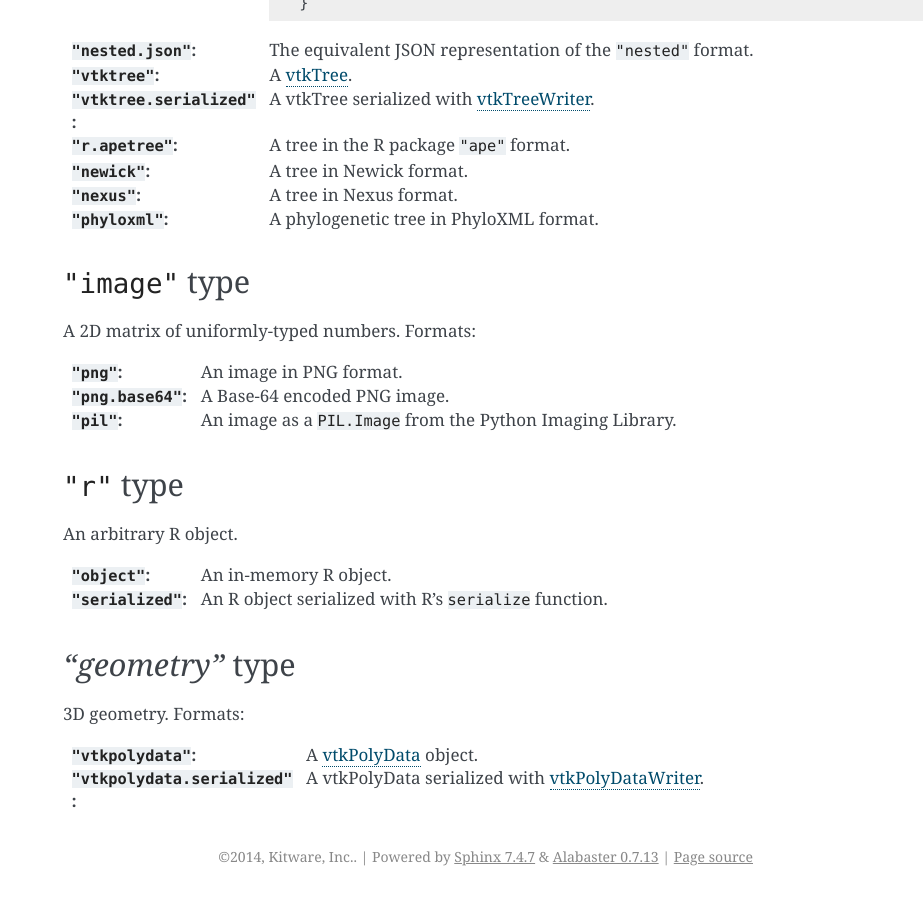
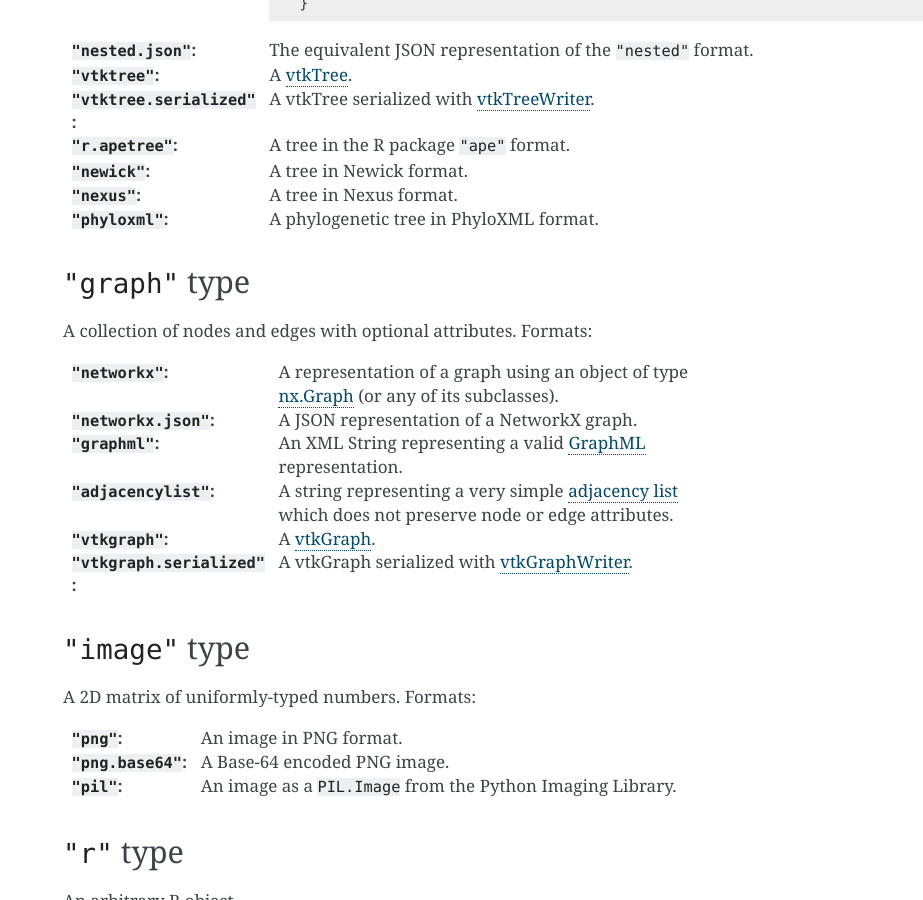
Before and after one commit to girder/girder_worker, a Sphinx documentation site: the page built from docs/types-and-formats.rst, in a window 1280 px wide and 900 px high, scrolled down 3032 px. Shown: the whole window, without its empty margins (357-1280 px from the left). Built offline with Sphinx 7.4.7, drawn with Linux system fonts in a browser that asks for light colours.

Commit message:
Add documentation

```diff
--- a/docs/types-and-formats.rst
+++ b/docs/types-and-formats.rst
@@ -164,6 +164,28 @@ A hierarchy of nodes with node and/or link attributes. Formats:
 .. _vtkTree: http://www.vtk.org/doc/nightly/html/classvtkTree.html
 .. _vtkTreeWriter: http://www.vtk.org/doc/nightly/html/classvtkTreeWriter.html
 
+``"graph"`` type
+-----------------------
+A collection of nodes and edges with optional attributes. Formats:
+
+:``"networkx"``: A representation of a graph using an object of type nx.Graph_ (or any of its subclasses).
+
+:``"networkx.json"``: A JSON representation of a NetworkX graph.
+
+:``"graphml"``: An XML String representing a valid GraphML_ representation.
+
+:``"adjacencylist"``: A string representing a very simple `adjacency list`_ which does not preserve node or edge attributes.
+
+:``"vtkgraph"``: A vtkGraph_.
+
+:``"vtkgraph.serialized"``: A vtkGraph serialized with vtkGraphWriter_.
+
+.. _nx.Graph: https://networkx.github.io/documentation/latest/reference/classes.graph.html
+.. _GraphML: https://networkx.github.io/documentation/latest/reference/readwrite.graphml.html
+.. _`adjacency list`: https://networkx.github.io/documentation/latest/reference/readwrite.adjlist.html#format
+.. _vtkGraph: http://www.vtk.org/doc/nightly/html/classvtkGraph.html
+.. _vtkGraphWriter: http://www.vtk.org/doc/nightly/html/classvtkGraphWriter.html
+
 ``"image"`` type
 -----------------------
 A 2D matrix of uniformly-typed numbers. Formats:
```
